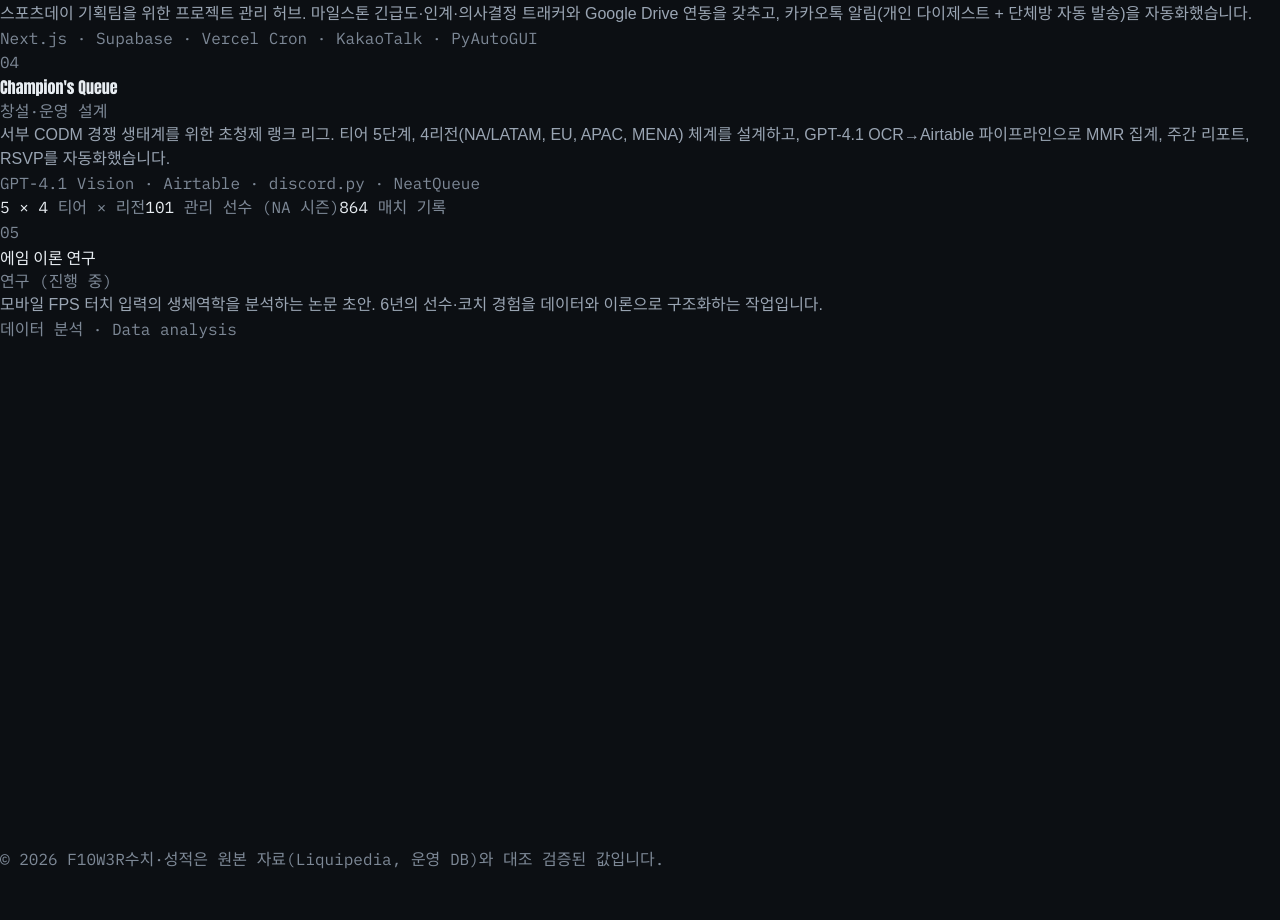
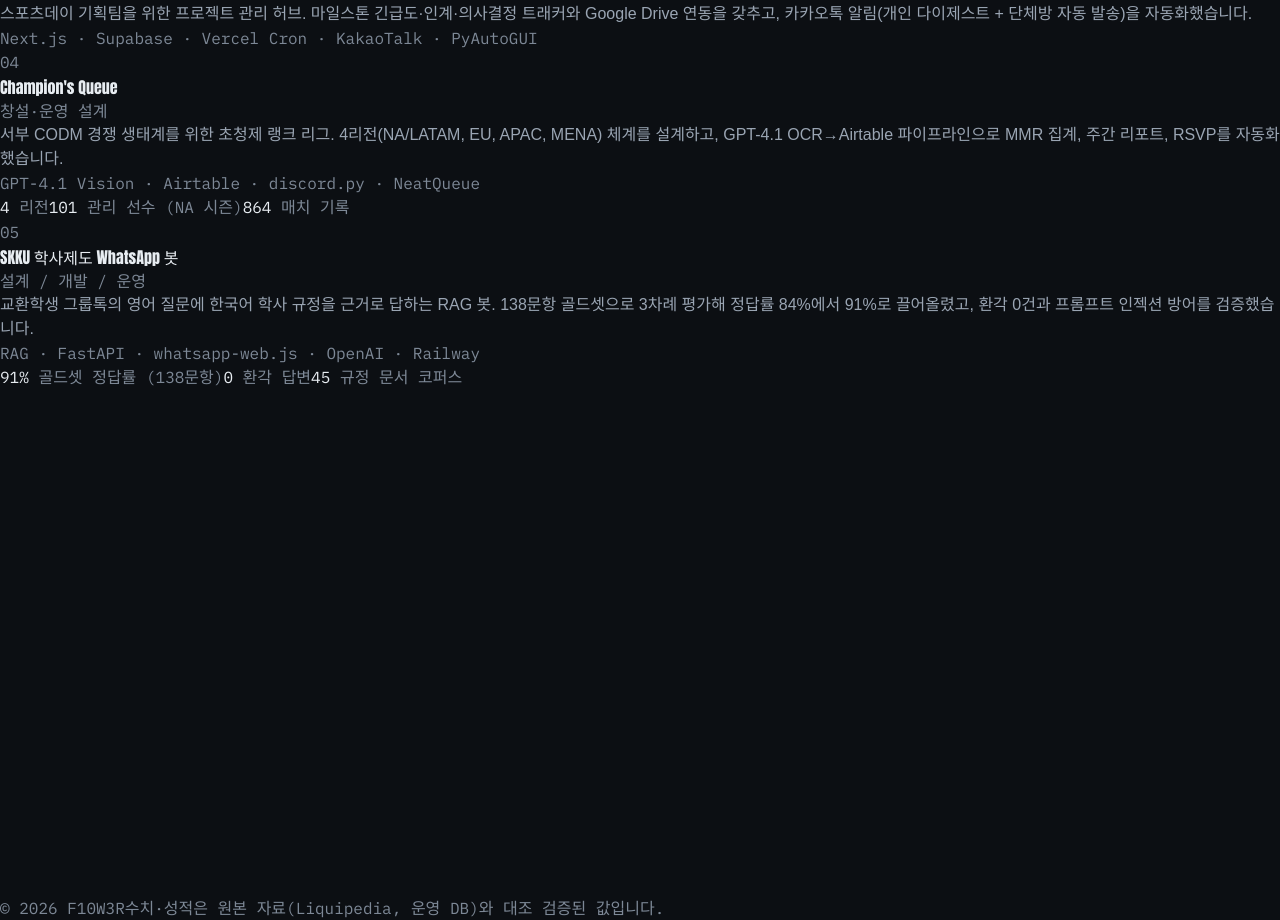
Before and after one commit to F10W3R-13/f10w3r-portfolio, a React (Vite) app in the folder portfolio/: page / in a window 1280 px wide. Shown: the part 1465-2385 px from the top of the page. Before the commit the page ends 2336 px from the top, so only its background shows below. Built offline with nearby package versions, Linux system fonts and the light colour scheme; a web font is replaced by a local one.

Commit message:
Swap aim-research -> skku-whatsapp-bot (cross-lingual RAG, 91% gold-set eval, 0 hallucinations, injection defense 5/5); CQ corrected to 4 regions (5-tier claim unverifiable in artifacts)

```diff
--- a/portfolio/data/content.js
+++ b/portfolio/data/content.js
@@ -245,12 +245,12 @@
         highlight: true,
         role: { ko: '창설·운영 설계', en: 'Founder & Operations Design' },
         summary: {
-          ko: '서부 CODM 경쟁 생태계를 위한 초청제 랭크 리그. 티어 5단계, 4리전(NA/LATAM, EU, APAC, MENA) 체계를 설계하고, GPT-4.1 OCR→Airtable 파이프라인으로 MMR 집계, 주간 리포트, RSVP를 자동화했습니다.',
-          en: 'An invitational rank league for the western CODM ecosystem. Designed the 5-tier, 4-region (NA/LATAM, EU, APAC, MENA) structure and automated MMR aggregation, weekly reports and RSVP through a GPT-4.1 OCR → Airtable pipeline.',
+          ko: '서부 CODM 경쟁 생태계를 위한 초청제 랭크 리그. 4리전(NA/LATAM, EU, APAC, MENA) 체계를 설계하고, GPT-4.1 OCR→Airtable 파이프라인으로 MMR 집계, 주간 리포트, RSVP를 자동화했습니다.',
+          en: 'An invitational rank league for the western CODM ecosystem. Designed the 4-region (NA/LATAM, EU, APAC, MENA) structure and automated MMR aggregation, weekly reports and RSVP through a GPT-4.1 OCR → Airtable pipeline.',
         },
         stack: ['GPT-4.1 Vision', 'Airtable', 'discord.py', 'NeatQueue'],
         metrics: [
-          { value: '5 × 4', label: { ko: '티어 × 리전', en: 'Tiers × Regions' } },
+          { value: '4', label: { ko: '리전', en: 'Regions' } },
           { value: '101', label: { ko: '관리 선수 (NA 시즌)', en: 'Players managed (NA season)' } },
           { value: '864', label: { ko: '매치 기록', en: 'Matches recorded' } },
         ],
@@ -279,34 +279,39 @@
         },
       },
       {
-        id: 'aim-research',
-        title: { ko: '에임 이론 연구', en: 'Aim Theory Research' },
-        role: { ko: '연구 (진행 중)', en: 'Research (in progress)' },
+        id: 'skku-whatsapp-bot',
+        title: { ko: 'SKKU 학사제도 WhatsApp 봇', en: 'SKKU Regulations WhatsApp Bot' },
+        role: { ko: '설계 / 개발 / 운영', en: 'Design / Build / Operations' },
         summary: {
-          ko: '모바일 FPS 터치 입력의 생체역학을 분석하는 논문 초안. 6년의 선수·코치 경험을 데이터와 이론으로 구조화하는 작업입니다.',
-          en: 'A paper draft analyzing the biomechanics of touch input in mobile FPS, structuring six years of playing and coaching experience into data and theory.',
+          ko: '교환학생 그룹톡의 영어 질문에 한국어 학사 규정을 근거로 답하는 RAG 봇. 138문항 골드셋으로 3차례 평가해 정답률 84%에서 91%로 끌어올렸고, 환각 0건과 프롬프트 인젝션 방어를 검증했습니다.',
+          en: "A RAG bot that answers exchange students' English questions from Korean university regulations. Three eval rounds on a 138-question gold set raised accuracy from 84% to 91%, with zero hallucinations and verified prompt-injection defense.",
         },
-        stack: ['데이터 분석', 'Data analysis'],
-        metrics: [],
+        stack: ['RAG', 'FastAPI', 'whatsapp-web.js', 'OpenAI', 'Railway'],
+        metrics: [
+          { value: '91%', label: { ko: '골드셋 정답률 (138문항)', en: 'Gold-set accuracy (138 questions)' } },
+          { value: '0', label: { ko: '환각 답변', en: 'Hallucinated answers' } },
+          { value: '45', label: { ko: '규정 문서 코퍼스', en: 'Regulation documents' } },
+        ],
         links: {},
         detail: {
-          pitch: { ko: '터치 에임이 마우스를 이기지 못하는 이유를 해부하는 이론 연구', en: 'A theoretical study of why touch aim loses to the mouse' },
+          pitch: { ko: '영어로 묻는 교환학생에게 한국어 규정 문서로 답하는 교차 언어 RAG', en: 'Cross-lingual RAG: English questions, Korean regulation documents' },
           purpose: {
-            ko: '직접 입력인 터치가 기술적으로 더 단순해 보이는데도 간접 입력인 마우스에게 경쟁 FPS에서 밀리는 이유를 구조적으로 해부해, 모바일 FPS의 UX·조준 설계 원칙을 끌어내기 위해서입니다.',
-            en: 'To dissect why direct touch input still loses to the indirect mouse in competitive FPS, and to derive UX and aiming-design principles for mobile FPS from that structure.',
+            ko: 'SKKU에 오는 교환학생들은 영어로 묻지만, 근거가 되는 학사 규정은 전부 한국어입니다. 이 언어 간극을 메우기 위해 만들었습니다.',
+            en: 'Exchange students at SKKU ask in English, but every regulation they need is written in Korean. I built it to close that gap.',
           },
           background: {
-            ko: "출발점은 '정밀도의 역설(Precision Paradox)'입니다. 6년의 선수·코치 경험에서 나온 질문을 학문의 도구로 풀어보는 작업입니다.",
-            en: 'It starts from the Precision Paradox: direct touch looks technically simpler, yet the indirect mouse dominates. The question comes straight from six years of playing and coaching.',
+            ko: '교환학생 그룹톡에서 반복되는 학사제도 질문을 줄이기 위해, 45개 공식 규정 문서를 Markdown 코퍼스(379청크)로 정리하고 임베딩 인덱스를 구축했습니다.',
+            en: 'To answer the recurring regulation questions in the exchange-student group chat, I turned 45 official documents into a Markdown corpus (379 chunks) with an embedding index.',
           },
           approach: {
-            ko: "다학제 이론 분석입니다. HCI에서는 수정 Fitts의 법칙과 연부조직 마찰을, 운동 생체역학에서는 엄지 단독 제어와 다관절 협응의 자유도 차이·피로와 떨림의 전파를, 인지심리학에서는 인지 부하와 '안정화 비용'을 다룹니다. 여기에 Static/Floating Anchor, Passive/Active Braking, Control Mode Shift라는 자체 프레임워크를 세워 언어화했습니다. 한글 초안과 영문 롱폼이 함께 있습니다.",
-            en: 'A multidisciplinary theoretical analysis: HCI (a modified Fitts\' law, soft-tissue friction), motor biomechanics (thumb-only control versus multi-joint coordination, fatigue and tremor propagation), and cognitive psychology (cognitive load, a stabilization-cost concept). I built my own vocabulary on top: Static versus Floating Anchors, Passive versus Active Braking, and Control Mode Shift. Korean draft and a long-form English version both exist.',
+            ko: '영어 질문을 한국어 검색어로 확장해 두 결과를 병합하는 교차 언어 검색이 핵심입니다. 답변은 출처 문서명을 각주로 붙이고, 시스템 프롬프트 13규칙과 사후 가드레일로 지어내지 않기·인젝션 방어를 이중으로 걸었습니다. 138문항 골드셋과 자동/심판 2층 채점 하니스를 직접 만들어 3차례 반복 평가로 정답률을 84%에서 91%까지 올렸고, 실행마다 오가는 경계 변동대(8~12문항)도 문서화했습니다. WhatsApp 연결은 whatsapp-web.js로 실사용 배포(Railway 상시 운영, 원격 QR 로그인, 다중 그룹 자동 발견)되어 있습니다.',
+            en: 'The core trick is cross-lingual retrieval: English questions expand into Korean queries and both result sets merge. Answers carry source footnotes, and a 13-rule system prompt plus a post-hoc guardrail refuse to invent facts and block prompt injection. I built the 138-question gold set and a two-tier auto/judge scoring harness, ran three eval rounds to climb from 84% to 91%, and documented the 8-12 question boundary variance between runs. The WhatsApp side runs in production on whatsapp-web.js, hosted on Railway with remote QR login and multi-group auto-discovery.',
           },
           specs: [
-            { label: { ko: '상태', en: 'Status' }, value: { ko: '이론 논문 초안 (한·영)', en: 'Theoretical draft (KO · EN)' } },
-            { label: { ko: '자체 프레임워크', en: 'Own frameworks' }, value: { ko: '앵커 · 제동 · 모드 전환 3종', en: 'Anchor · braking · mode-shift' } },
-            { label: { ko: '분야', en: 'Disciplines' }, value: { ko: 'HCI · 생체역학 · 인지심리', en: 'HCI · biomechanics · cognitive psych' } },
+            { label: { ko: '평가', en: 'Eval' }, value: { ko: '138문항 · 3차 평가 · 91% · 환각 0건', en: '138 questions · 3 rounds · 91% · 0 hallucinations' } },
+            { label: { ko: '보안', en: 'Safety' }, value: { ko: '인젝션 방어 5/5 · 가드레일 이중', en: 'Injection defense 5/5 · dual guardrails' } },
+            { label: { ko: '코퍼스', en: 'Corpus' }, value: { ko: '문서 45개 · 청크 379개', en: '45 documents · 379 chunks' } },
+            { label: { ko: '스택', en: 'Stack' }, value: 'RAG · FastAPI · whatsapp-web.js · OpenAI · Railway' },
           ],
           gallery: [],
         },
```
Also changed, not shown: 1 other file (tests, documents, lock files or other folders).
